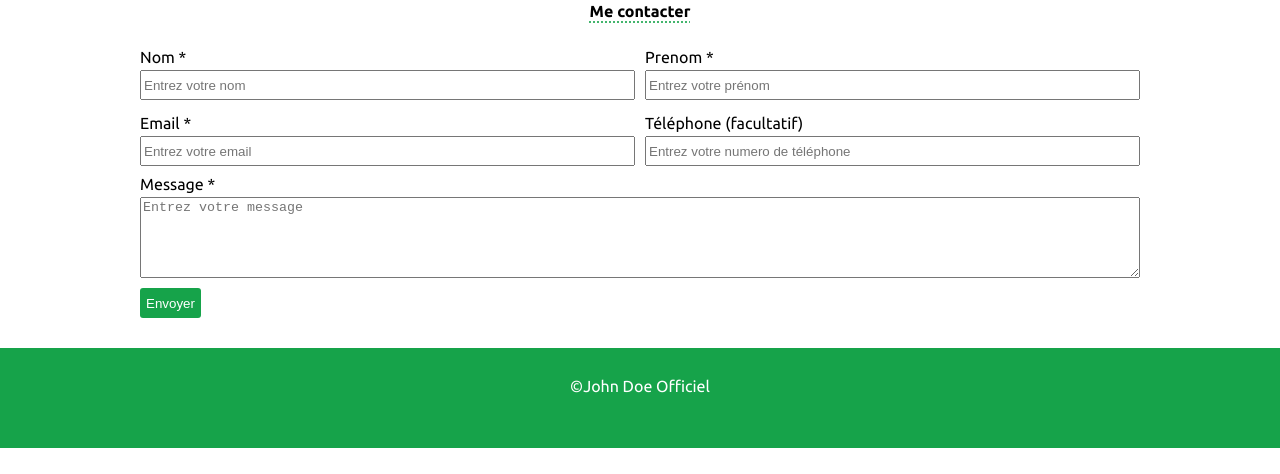
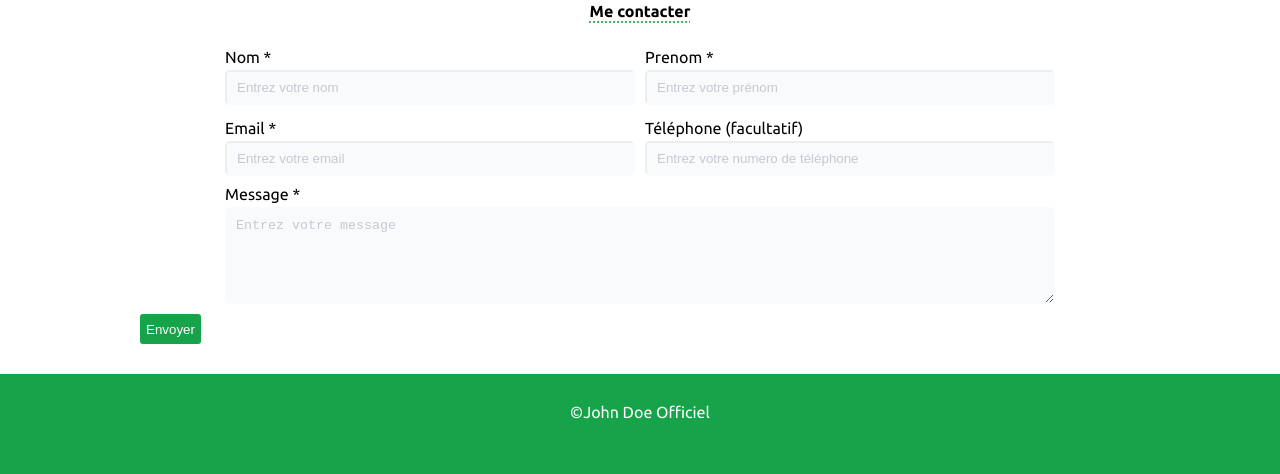
Before and after one commit to Oussamabeghdi/ifpa-ecf1-titre-pro-oussama-beghdi, a plain HTML site: page index.html in a window 1280 px wide. Shown: the part 791-1265 px from the top of the page. Before the commit the page ends 1239 px from the top, so only its background shows below. Drawn offline with Linux system fonts and the light colour scheme.

```diff
--- a/style.css
+++ b/style.css
@@ -118,6 +118,7 @@
 .section-col2 p {
   text-align: justify;
   line-height: 20px;
+  color: #9498a0;
 }
 .links img {
   width: 100px;
@@ -158,8 +159,8 @@
   margin: 0 auto;
 }
 .section-input-contact-form input {
-  width: 495px;
-  height: 30px;
+  width: 410px;
+  height: 35px;
 }
 .input-contact-form {
   width: 100%;
@@ -175,6 +176,20 @@
   flex-direction: column;
   margin: 5px 0;
 }
+
+input,
+textarea {
+  border-color: #f9fafb23;
+  background: #f9fafb;
+  border-radius: 5px;
+  padding: 10px;
+}
+input::placeholder {
+  color: #c4c9d2;
+}
+textarea::placeholder {
+  color: #c4c9d2;
+}
 .input-text-name span {
   padding: 5px 0;
 }
@@ -182,6 +197,7 @@
   display: flex;
   flex-direction: column;
   margin: 0 auto;
+  width: 830px;
 }
 .input-for-message span {
   padding: 5px 0;
```
